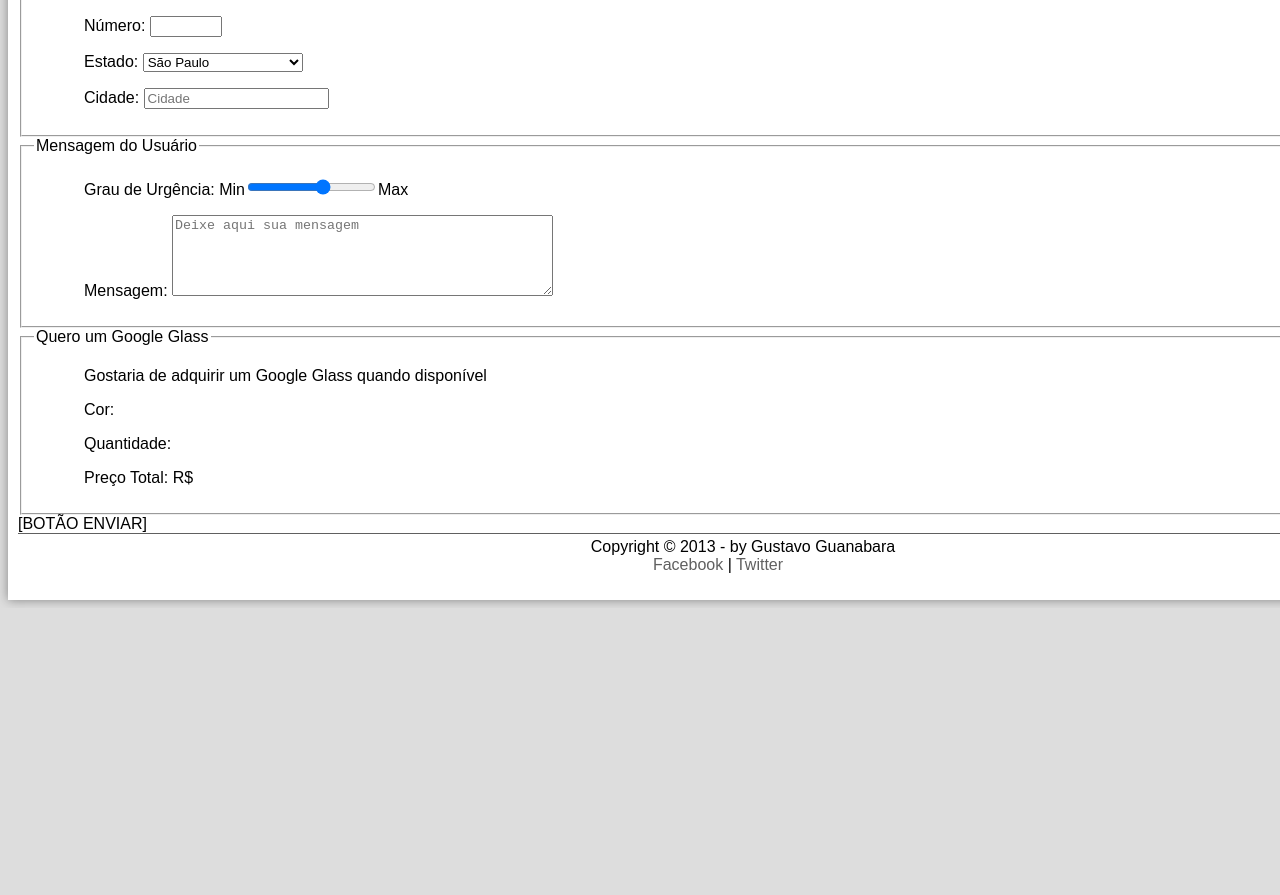
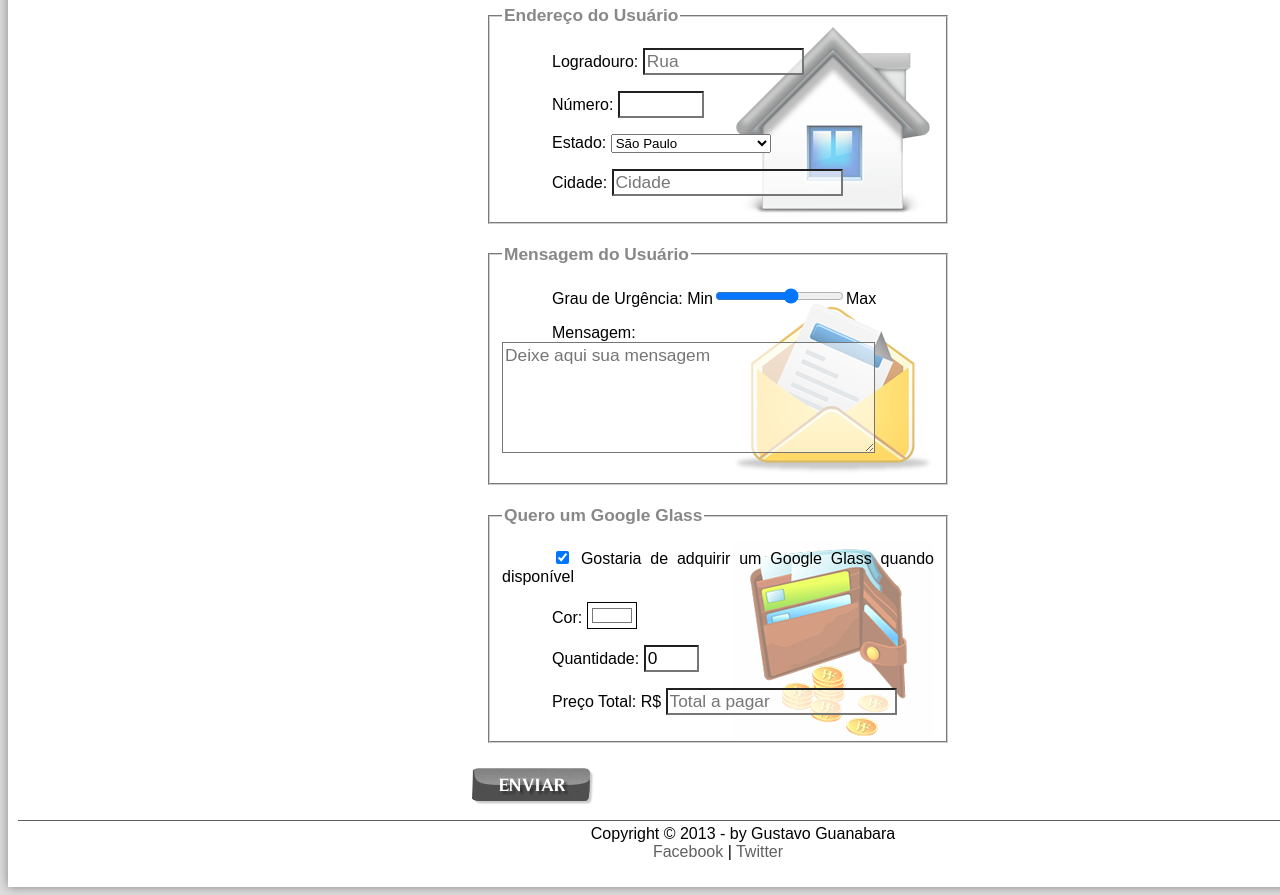
Before and after one commit to Hondajr/CursoemVideo, a plain HTML site: page GlassProject/fale-conosco.html in a window 1280 px wide. Shown: the part 649-1544 px from the top of the page. Before the commit the page ends 1257 px from the top, so only its background shows below. Drawn offline with Linux system fonts and the light colour scheme.

Commit message:
Aula 36
Final do Projeto Guiado.

```diff
--- a/GlassProject/_css/form.css
+++ b/GlassProject/_css/form.css
@@ -0,0 +1,48 @@
+@charset "UTF-8";
+
+form{
+  width: 500px;
+  margin: auto;
+}
+input, textarea{
+  font-family: sans-serif;
+  font-weight: normal;
+  font-size: 13pt;
+  background-color: rgba(255,255,255,.6);
+}
+
+input:hover, textarea:hover{
+  background-color: #DDDDDD;
+}
+
+legend{
+  color:#888888;
+  font-weight: bold;
+  font-size: 13pt;
+  font-family: sans-serif;
+}
+
+fieldset{
+  border-color: #cecece;
+  margin:20px;
+}
+
+fieldset#sexo{
+  width: 150px;
+}
+
+fieldset#usuario{
+  background: url('../_imagens/icone-contato.png') no-repeat 95% 95%;
+}
+
+fieldset#endereco{
+  background: url('../_imagens/icone-endereco.png') no-repeat 95% 95%;
+}
+
+fieldset#mensagem{
+  background: url('../_imagens/icone-mensagem.png') no-repeat 95% 95%;
+}
+
+fieldset#pedido{
+  background:url('../_imagens/icone-pagamento.png') no-repeat 95% 95%;
+}
--- a/GlassProject/fale-conosco.html
+++ b/GlassProject/fale-conosco.html
@@ -6,8 +6,16 @@
   <title>Tudo sobre Google Glass</title>
   <link rel="stylesheet" type="text/css" href="_css/estilo.css" />
   <link rel="stylesheet" type="text/css" href="_css/form.css" />
+  <script src="_javascript/funcoes.js"></script>
+  <script>
+    function calc_total(){
+      var qtd = parseInt(document.getElementById('cQtd').value);
+      var total = qtd* 1500;
+      document.getElementById('cTot').value = total;
+    }
+  </script>
 </head>
-<script src="_javascript/funcoes.js"></script>
+
 
 <body>
   <div id="interface">
@@ -272,30 +280,30 @@
               </p>
               <p>
                 <label for="cMsg">Mensagem:</label>
-                <textarea name="tMsg" id="cMsg" cols="45" rows="5" placeholder="Deixe aqui sua mensagem"></textarea>
+                <textarea name="tMsg" id="cMsg" cols="35" rows="5" placeholder="Deixe aqui sua mensagem"></textarea>
               </p>
           </fieldset>
           <fieldset id="pedido">
             <legend>Quero um Google Glass</legend>
               <p>
+                <input type="checkbox" name="tPed" id="cPed" checked/>
                 <label for="cPed">Gostaria de adquirir um Google Glass quando disponível</label>
-
               </p>
               <p>
                 <label for="cCor">Cor:</label>
-
+                <input type="color" name="tCor" id="cCor" value="#FFFFFF"/>
               </p>
               <p>
                 <label for="cQtd">Quantidade:</label>
-
+                <input type="number" name="tQtd" id="cQtd" min="0" max="5" value="0" onchange="calc_total()"/>
               </p>
               <p>
                 <label for="cTot">Preço Total: R$</label>
-
+                <input type="text" name="tTot" id="cTot" placeholder="Total a pagar" readonly/>
               </p>
           </fieldset>
 
-          [BOTÃO ENVIAR]
+          <input type="image" name="tEnviar" src="_imagens/botao-enviar.png"/>
         </form>
       </article>
     </section>
```
